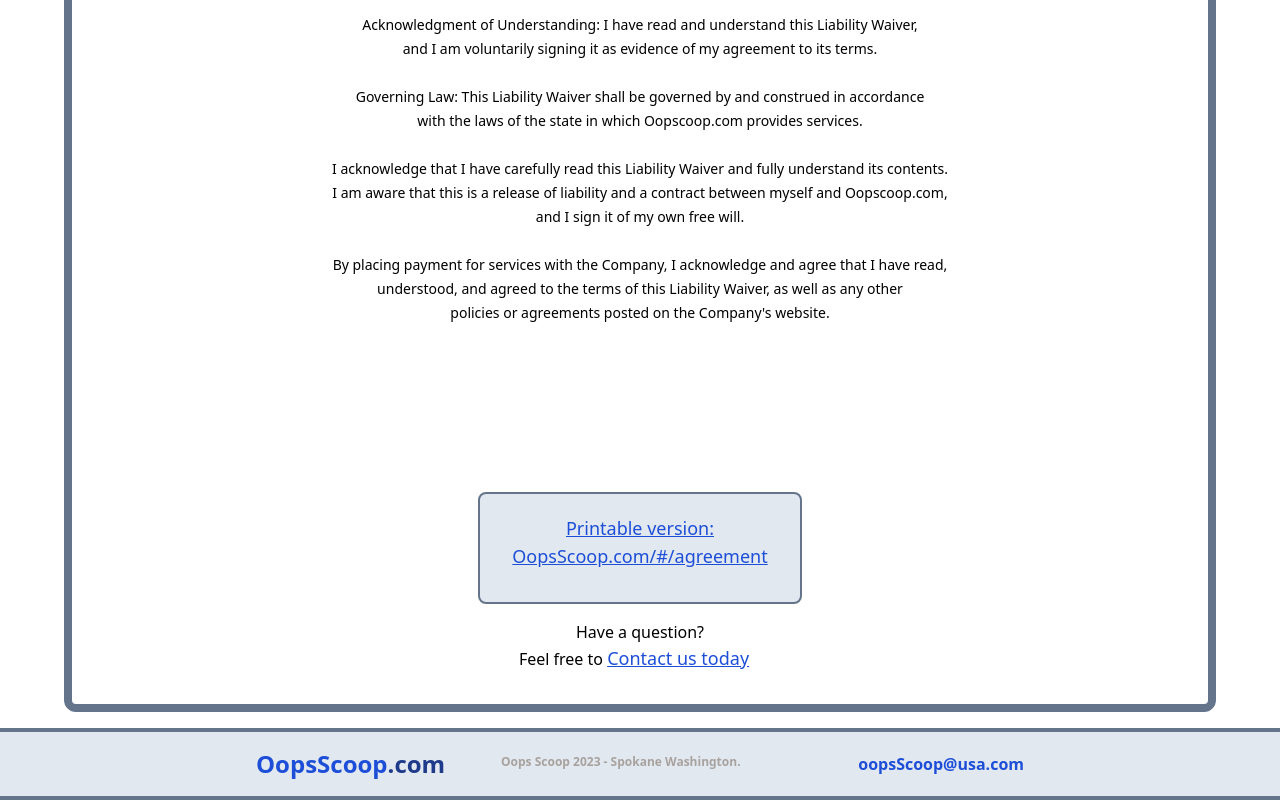
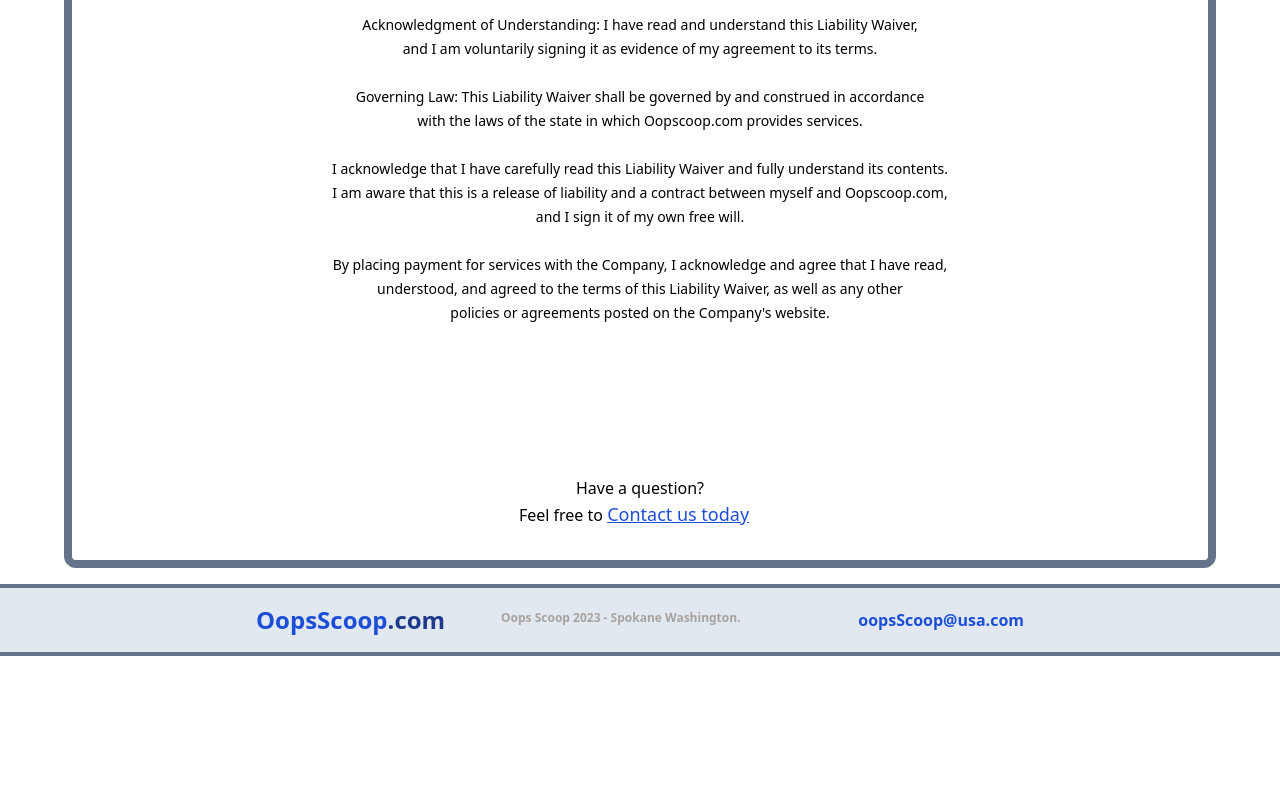
Before and after one commit to ericpolley/oopsscoop, a React (Create React App) app: page /#/Policies in a window 1280 px wide. Shown: the part 3824-4624 px from the top of the page. After the commit the page ends 4480 px from the top, so only its background shows below. Built offline with nearby package versions, Linux system fonts and the light colour scheme.

Commit message:
printable version link destroyed

```diff
--- a/src/pages/Policies.jsx
+++ b/src/pages/Policies.jsx
@@ -12,7 +12,7 @@
             <p className=' text-lg font-medium border-slate-500 p-8 bg-slate-200 rounded-lg border-2'>Here at OopScoop.com, our policy is to provide the best service we possibly can!</p>
             <p className='font-thin mt-8'>By requesting Oops Scoop Service, I agree to the following:</p>
             <ul className='pl-12 pr-12 mt-6 mb-8'>
-            <li className='text-lg font-medium p-2'>First visit Inspection</li>j
+            <li className='text-lg font-medium p-2'>First visit Inspection</li>
                   <span className='text-md font-thin text-sm'>To guarantee proper pick-up plan placement, <br /> we evaluate upon inspection of our first visit. <br />
                    We practice equality with our clients and want <br /> to ensure our clients are billed properly! <br />
                    Therefore the final weekly price will be determined on the first inspection, <br />
@@ -187,12 +187,7 @@
    <br /><br />
 
             </ul>
-<div className=' text-lg font-medium border-slate-500 p-8 pt-3 pb-1 m-4 bg-slate-200 rounded-lg border-2'>
-            <Link className="mr-3 underline focus:text-blue-400 text-blue-700 hover:text-blue-300 font-medium text-lg"
-   to="/agreement" target="_blank"><p className='mt-2 font-medium'>
-    Printable version: <br />
-  OopsScoop.com/#/agreement</p> </Link>
-  </div>
+
 
 <p className='mb-8 font-medium'>Have a question? <br /> Feel free to <span>
   <Link className="mr-3 underline focus:text-blue-400 text-blue-700 hover:text-blue-300 font-medium text-lg"
```
